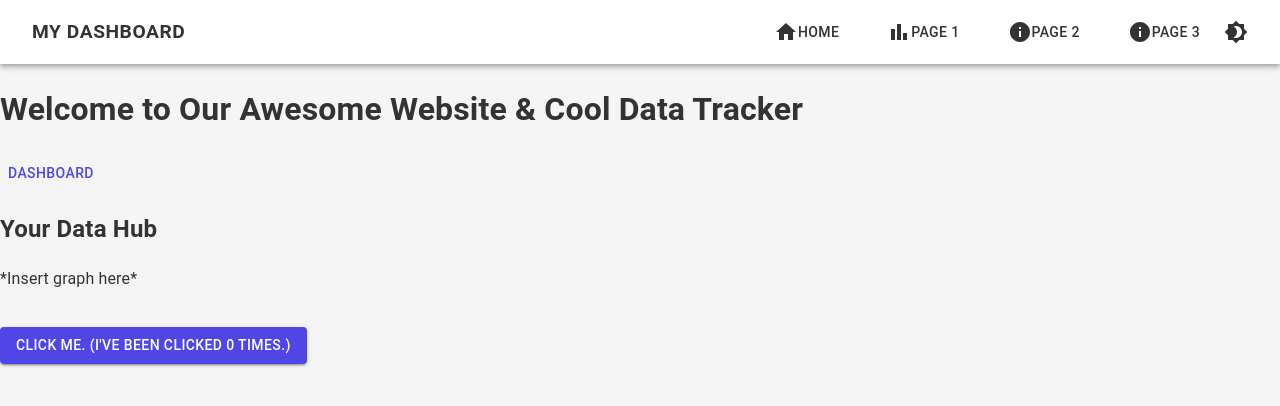
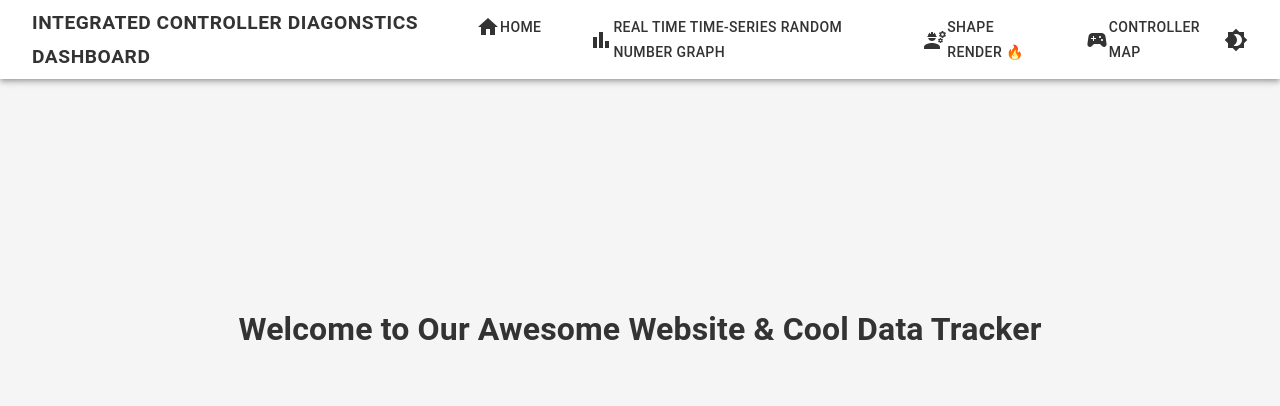
Before and after one commit to Physlex/HackED2025, a React app in the folder src-vite/: page / in a window 1280 px wide. Shown: the top 406 px of the page. Built offline with nearby package versions, Linux system fonts and the light colour scheme; the HTML template or start-up script is replaced by a standard one.

Commit message:
Changed up the nav bar to look nicer

```diff
--- a/src-vite/src/components/Navbar.tsx
+++ b/src-vite/src/components/Navbar.tsx
@@ -3,7 +3,7 @@ import {
     AppBar, Toolbar, IconButton, Typography, Box,
     Button, Drawer, List, ListItem, ListItemButton, ListItemText
 } from "@mui/material";
-import { Menu as MenuIcon, Brightness4, Brightness7, Home, BarChart, Info } from "@mui/icons-material";
+import { Menu as MenuIcon, Brightness4, Brightness7, Home, BarChart, SportsEsports, Engineering } from "@mui/icons-material";
 import { Link } from "react-router-dom";
 import { useTheme } from "@mui/material/styles";
 import { motion } from 'framer-motion';
@@ -23,9 +23,9 @@ export default function Navbar({ toggleTheme, darkMode }: { toggleTheme: () => v
     // Define navigation links
     const navItems = [
         { label: "Home", path: "/", icon: <Home /> },
-        { label: "Page 1", path: "/Page1", icon: <BarChart /> },
-        { label: "Page 2", path: "/page2", icon: <Info /> },
-        { label: "Page 3", path: "/page3", icon: <Info /> },
+        { label: "Real Time Time-Series Random Number Graph", path: "/Page1", icon: <BarChart /> },
+        { label: "Shape Render 🔥", path: "/page2", icon: <Engineering /> },
+        { label: "Controller Map", path: "/page3", icon: <SportsEsports /> },
     ];
 
     return (
@@ -36,13 +36,13 @@ export default function Navbar({ toggleTheme, darkMode }: { toggleTheme: () => v
                 animate={{ y: 0, opacity: 1 }}
                 transition={{ duration: 0.6, ease: "easeOut" }}
             >
-                <AppBar position="sticky" sx={{ backgroundColor: theme.palette.background.paper, color: theme.palette.text.primary }}>
+                <AppBar position="relative" sx={{ backgroundColor: theme.palette.background.paper, color: theme.palette.text.primary }}>
                     <Toolbar sx={{ justifyContent: "space-between" }}>
                         {/* Logo / Title */}
                         <Typography variant="h6" sx={{ flexGrow: 1 }}>
                             <motion.div whileHover={{ scale: 1.1 }} whileTap={{ scale: 0.95 }}>
                                 <Button component={Link} to="/" sx={{ color: "inherit", fontWeight: "bold", fontSize: "1.2rem" }}>
-                                    My Dashboard
+                                    Integrated Controller Diagonstics Dashboard
                                 </Button>
                             </motion.div>
                         </Typography>
--- a/src-vite/src/pages/Home.tsx
+++ b/src-vite/src/pages/Home.tsx
@@ -1,75 +1,14 @@
-import { Button } from "@mui/material";
-import { Link } from "react-router-dom";
+
 import { motion } from "framer-motion";
-import { useState } from "react";
-import * as React from "react";
-import Menu from '@mui/material/Menu';
-import MenuItem from '@mui/material/MenuItem';
 
 
 
-export function BasicMenu() {
-    const [anchorEl, setAnchorEl] = React.useState<null | HTMLElement>(null);
-    const open = Boolean(anchorEl);
-    const handleClick = (event: React.MouseEvent<HTMLElement>) => {
-        setAnchorEl(event.currentTarget);
-    };
-    const handleClose = () => {
-        setAnchorEl(null);
-    };
-
-    return (
-        <div>
-            <Button
-                id="basic-button"
-                aria-controls={open ? "basic-menu" : undefined}
-                area-haspopup="true"
-                area-expanded={open ? "true" : undefined}
-                onClick={handleClick}
-            >
-                Dashboard
-            </Button>
-            <Menu
-                id="basic-menu"
-                anchorEl={anchorEl}
-                open={open}
-                onClose={handleClose}
-                MenuListProps={{
-                    'aria-labelledby': 'basic-button',
-                }}
-            >
-                <MenuItem onClick={handleClose}> <Link to="/ConstantRunningGraphOverTime">Graph 1 </Link> </MenuItem>
-                <MenuItem onClick={handleClose}><Link to="/page2"> Page 2</Link></MenuItem>
-            </Menu>
-
-        </div>
-    );
-}
 
 
 
-function ButtonUsage() {
-    const [count,setCount] = useState(0);
-
-    const click = () => {
-        //alert("Thank you for giving me a purpose and clicking me!");
-        setCount(count + 1);
-    };
-    return (
-        <Button
-            onClick={click}
-            variant="contained"
-            color="primary"
-            sx={{ marginTop: "20px" }}
-        >
-            Click me. (I've been clicked {count} times.)
-        </Button>
-    );
-}
-
 export default function Home() {
     return (
-        <div className="Home bg-gradient-to-r from-blue-500 to-purple-600 min-h-screen flex flex-col items-center text-white p-8">
+        <div className={"Home bg-gradient-to-r from-blue-500 to-purple-600 min-h-screen flex flex-col items-center text-white p-8"} style={{ display: "flex", justifyContent: "center", alignItems: "center", minHeight: "500px" }}>
 
 
             {/* Welcome Message */}
@@ -81,7 +20,7 @@ export default function Home() {
             >
                 Welcome to Our Awesome Website & Cool Data Tracker
             </motion.h1>
-            <BasicMenu />
+
 
             {/* Card Layout */}
             <motion.div
@@ -90,14 +29,11 @@ export default function Home() {
                 animate={{ opacity: 1, y: 0 }}
                 transition={{ duration: 0.7 }}
             >
-                <h2 className="text-xl font-semibold">Your Data Hub</h2>
-                <p className="text-sm text-gray-600 mb-4">
-                    *Insert graph here*
-                </p>
+
 
                 {/* Button */}
                 <div className="flex justify-center">
-                    <ButtonUsage />
+
                 </div>
             </motion.div>
         </div>
--- a/src-vite/src/pages/Page1.tsx
+++ b/src-vite/src/pages/Page1.tsx
@@ -2,59 +2,12 @@
 import { Line } from "react-chartjs-2";
 import { Chart as ChartJS, LineElement, CategoryScale, LinearScale, PointElement } from "chart.js";
 import { useState, useEffect } from "react";
-import { Button } from "@mui/material";
-import { Link } from "react-router-dom";
-import * as React from "react";
-import Menu from '@mui/material/Menu';
-import MenuItem from '@mui/material/MenuItem';
 
 
 
-export function BasicMenu() {
-    const [anchorEl, setAnchorEl] = React.useState<null | HTMLElement>(null);
-    const open = Boolean(anchorEl);
-    const handleClick = (event: React.MouseEvent<HTMLElement>) => {
-        setAnchorEl(event.currentTarget);
-    };
-    const handleClose = () => {
-        setAnchorEl(null);
-    };
-
-    return (
-        <div>
-            <Button
-                id="basic-button"
-                aria-controls={open ? "basic-menu" : undefined}
-                area-haspopup="true"
-                area-expanded={open ? "true" : undefined}
-                onClick={handleClick}
-            >
-                Dashboard
-            </Button>
-            <Menu
-                id="basic-menu"
-                anchorEl={anchorEl}
-                open={open}
-                onClose={handleClose}
-                MenuListProps={{
-                    'aria-labelledby': 'basic-button',
-                }}
-            >
-                <MenuItem onClick={handleClose}><Link to="/"> Home</Link></MenuItem>
-                <MenuItem onClick={handleClose}> <Link to="/Page2">Page 2 </Link> </MenuItem>
-            </Menu>
-
-        </div>
-    );
-}
 
 
-function ButtonUsage() {
-    const click = () => {
-        alert("Page 1 :):):):):):):):):):)");
-    }
-    return <Button onClick={click}>Hello </Button>;
-}
+
 
 ChartJS.register(LineElement, CategoryScale, LinearScale, PointElement);
 
@@ -291,9 +244,6 @@ export default function Page1() {
     return (
         <div>
 
-            <BasicMenu />
-            <ButtonUsage />
-
 
             <Line data={chartData} options={options} />
         </div>
--- a/src-vite/src/pages/Page3.tsx
+++ b/src-vite/src/pages/Page3.tsx
@@ -85,6 +85,9 @@ export default function GameController() {
     }, []);
 
     return (
+        <div  style={{ display: "flex", justifyContent: "center", alignItems: "center", minHeight: "500px" }}>
+
+
         <Box display="flex" flexDirection="column" alignItems="center" mt={5}>
             {/* Trigger Buttons */}
             <Box display="flex" justifyContent="center" width="80%">
@@ -189,5 +192,7 @@ export default function GameController() {
                 </Grid>
             </Grid>
         </Box>
+        </div>
     );
+
 }
```
Also changed, not shown: src-vite/src/context/AuthContext.tsx (added, +66 -0 lines), src-vite/src/hooks/useAuth.ts (added, +40 -0 lines), src-vite/src/pages/Dashboard.tsx (added, +22 -0 lines), src-vite/src/pages/Login.tsx (added, +31 -0 lines).
